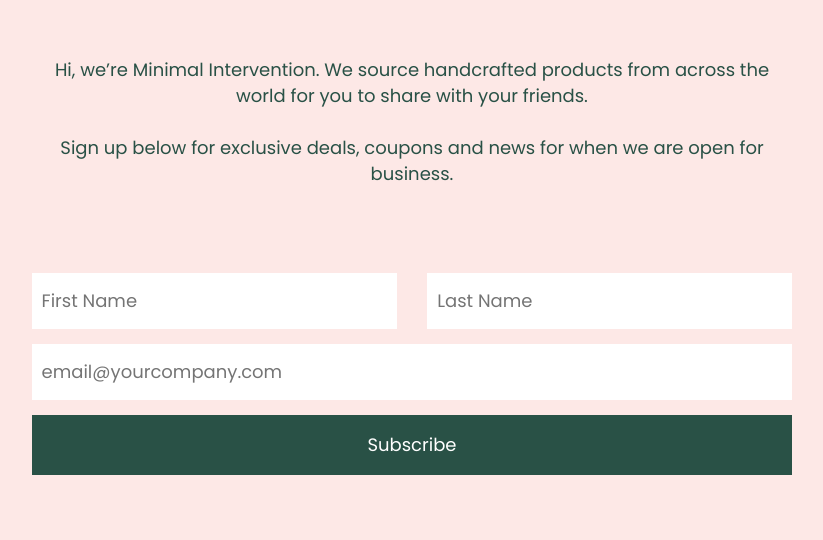
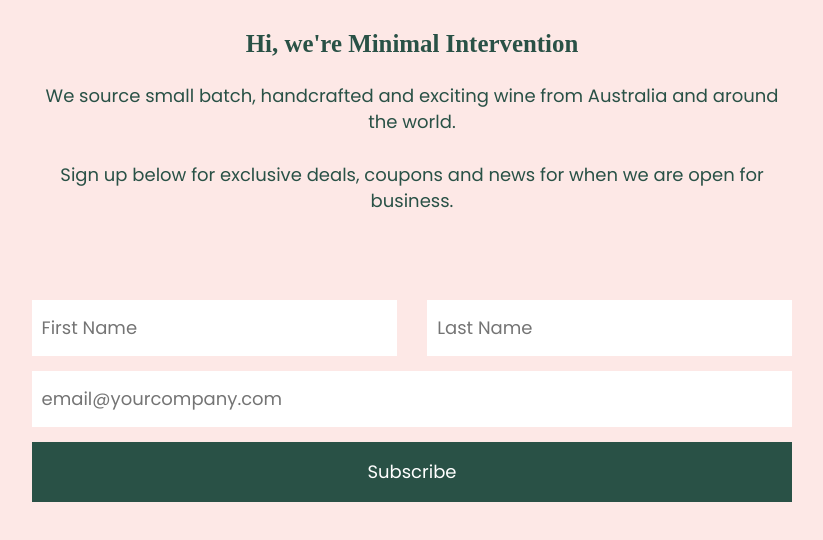
Before and after one commit to isaac-martin/minimal_intervention, a Gatsby site: page / in a window 1280 px wide. Shown: the part 170-710 px from the top of the page, without its empty margins (228-1051 px from the left). Built offline with nearby package versions, Linux system fonts and the light colour scheme; Gatsby itself is replaced by a stand-in of ours; a web font is replaced by a local one.

Commit message:
Update index.js

```diff
--- a/src/pages/index.js
+++ b/src/pages/index.js
@@ -8,9 +8,9 @@
   <Layout>
     <SEO title="Home" keywords={[`gatsby`, `application`, `react`]} />
     <h1 className="logo">Minimal Intervention</h1>
+  <h3>Hi, we're Minimal Intervention</h3>
     <p className="intro">
-      Hi, we’re Minimal Intervention. We source handcrafted products from across
-      the world for you to share with your friends.
+    We source small batch, handcrafted and exciting wine from Australia and around the world.
     </p>
     <p className="news-intro">
       Sign up below for exclusive deals, coupons and news for when we are open
```
